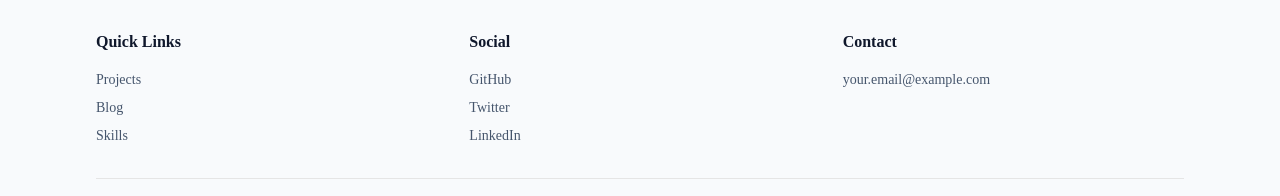
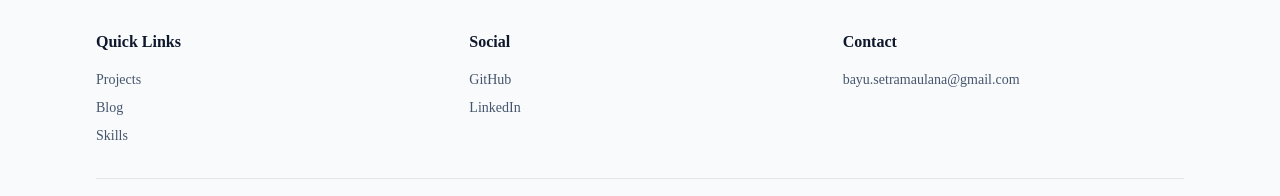
Before and after one commit to bayusm0506/my-portofolio, a Next.js app: page / in a window 1280 px wide. Shown: the part 1988-2184 px from the top of the page. Built offline with nearby package versions, Linux system fonts and the light colour scheme.

Commit message:
fix: update social link

```diff
--- a/components/layout/Footer.tsx
+++ b/components/layout/Footer.tsx
@@ -45,7 +45,9 @@
               <li>
                 <a
                   className="transition-colors hover:text-slate-900 dark:hover:text-slate-100"
-                  href="#"
+                  href="https://github.com/bayusm0506"
+                  target="_blank"
+                  rel="noopener noreferrer"
                 >
                   GitHub
                 </a>
@@ -53,15 +55,9 @@
               <li>
                 <a
                   className="transition-colors hover:text-slate-900 dark:hover:text-slate-100"
-                  href="#"
-                >
-                  Twitter
-                </a>
-              </li>
-              <li>
-                <a
-                  className="transition-colors hover:text-slate-900 dark:hover:text-slate-100"
-                  href="#"
+                  href="https://www.linkedin.com/in/bayu-setra-maulana"
+                  target="_blank"
+                  rel="noopener noreferrer"
                 >
                   LinkedIn
                 </a>
@@ -71,7 +67,9 @@
 
           <div>
             <h3 className="mb-4 font-semibold text-slate-900 dark:text-slate-100">Contact</h3>
-            <p className="text-sm text-slate-600 dark:text-slate-400">your.email@example.com</p>
+            <p className="text-sm text-slate-600 dark:text-slate-400">
+              bayu.setramaulana@gmail.com
+            </p>
           </div>
         </div>
 
```
